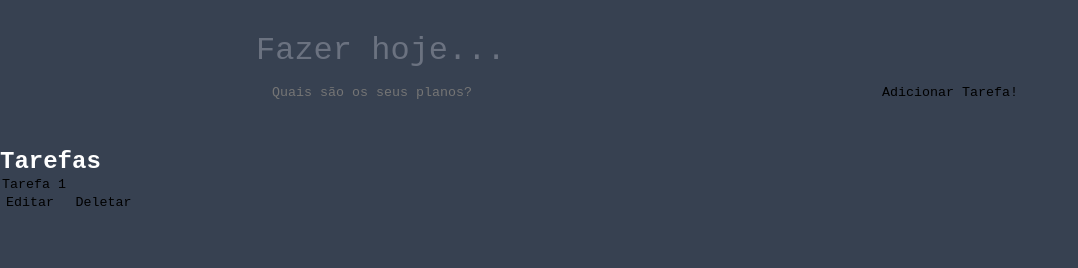
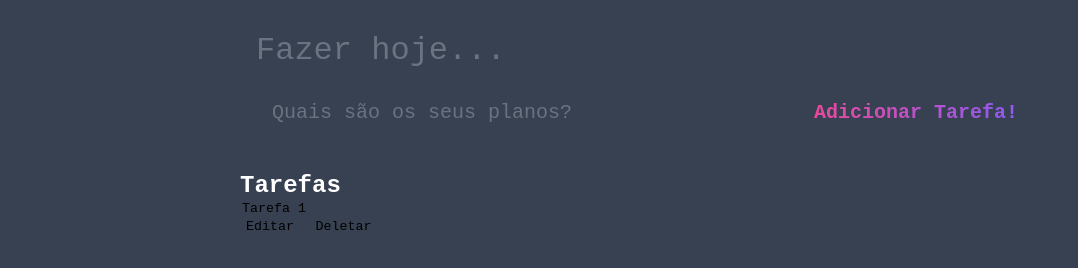
Before and after one commit to anacarolbizinoto/to-do-list, a plain HTML site: page index.html in a window 1280 px wide. Shown: the whole page, without its empty margins (0-1078 px from the left). Drawn offline with Linux system fonts and the light colour scheme.

Commit message:
progressos no css

```diff
--- a/style.css
+++ b/style.css
@@ -33,6 +33,7 @@ header {
 header h1 {
     font-size: 2.5 rem;
     font-weight: 300;
+    margin-bottom: 1rem;
     color: var(--gray)
 }
 
@@ -49,12 +50,43 @@ input, button {
 }
 
 #nova-tarefa-input {
+    font-size: 1.25rem;
     flex: 1 1 0%;
     background-color: var (--darker);
     padding: 1rem;
     border-radius: 1rem;
     margin-right: 1rem;
     color: var(--light)
-    font-size: 1.25rem;
+}
+
+#nova-tarefa-input::placeholder {
+    color: var(--gray);
 
 }
+
+#nova-tarefa-submeter {
+    color: var(--pink);
+    font-size: 1.25rem;
+    font-weight: 700;
+    background-image: linear-gradient(to right, var(--pink), var(--purple));
+    -webkit-background-clip: text;
+    -webkit-text-fill-color: transparent;
+    cursor: pointer;
+    transition: 0.4s;
+}
+
+#nova-tarefa-submeter:hover {
+    opacity: 0.8;
+}
+
+#nova-tarefa-submeter:active {
+    opacity: 0.5;
+}
+
+main {
+    flex: 1 1 0%;
+    padding: 2 rem 1 rem;
+    max-width: 800px;
+    width: 100%;
+    margin: 0 auto;
+}
```
